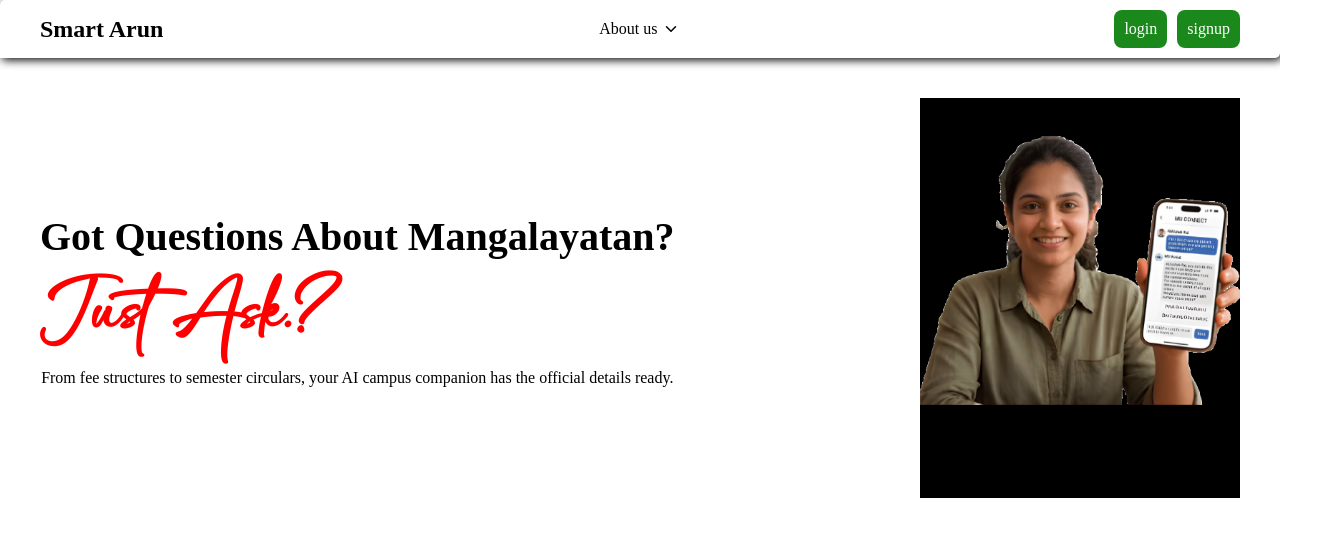
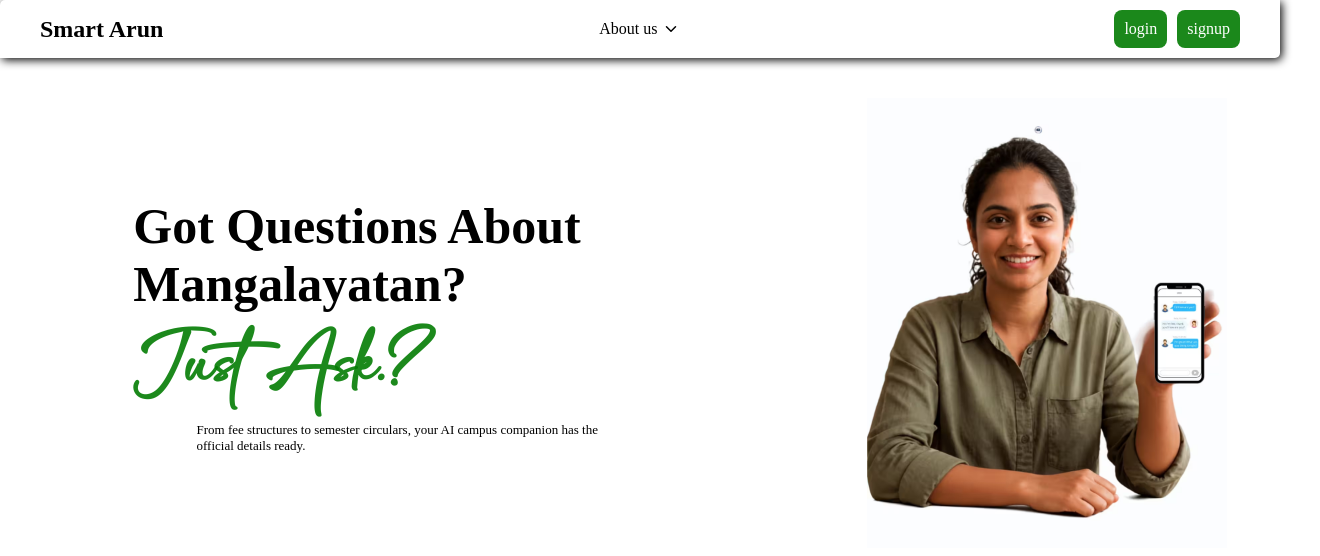
Before and after one commit to arunchauhan8308-cmd/RAGChatBot, a React app in the folder Frontend/: page / in a window 1280 px wide. Shown: the top 556 px of the page, 1320 px wide, since content can reach past the window. Built offline with nearby package versions, Linux system fonts and the light colour scheme; the HTML template or start-up script is replaced by a standard one; a web font is replaced by a local one.

Commit message:
update image

```diff
--- a/Frontend/src/pages/MainPage/MainPage.css
+++ b/Frontend/src/pages/MainPage/MainPage.css
@@ -54,7 +54,8 @@
 .main-wrapper {
     display: flex;
     margin: 40px;
-    justify-content: space-between;
+    justify-content: space-evenly;
+    width: 100%;
 }
 
 .text-wrapper {
@@ -63,23 +64,29 @@
     justify-content: center;
     align-items: center;
     gap: 5px;
+    width: 50%;
+    max-width: 50%;
 }
+
 .haeding-left {
-    font-size: 40px;
+    font-size: 50px;
     display: block;
+    font-weight: 800;
     font-family: var(--primary-font);
 }
 
 .ask {
     font-family: "Purgatory";
     font-size: 50px;
-    color: var(--primary-color);
+    color: var(--btn-color);
 }
 .paragraph {
     font-family: var(--primary-font);
     font-weight: 500;
+    max-width: 80%;
+    font-size: 13px;
 }
 .image {
-    height: 400px;
+    height: 450px;
     width: auto;
 }
```
Also changed, not shown: Frontend/src/public/main.avif.
